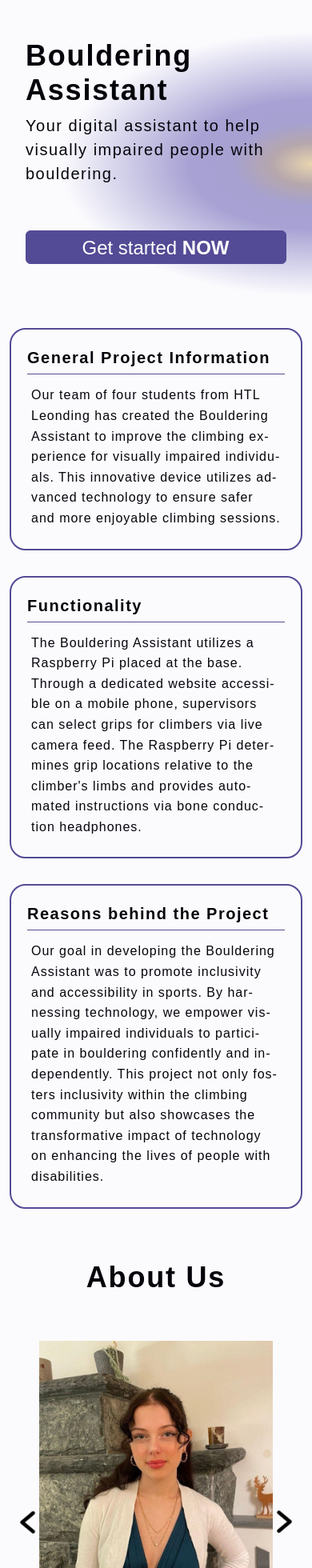
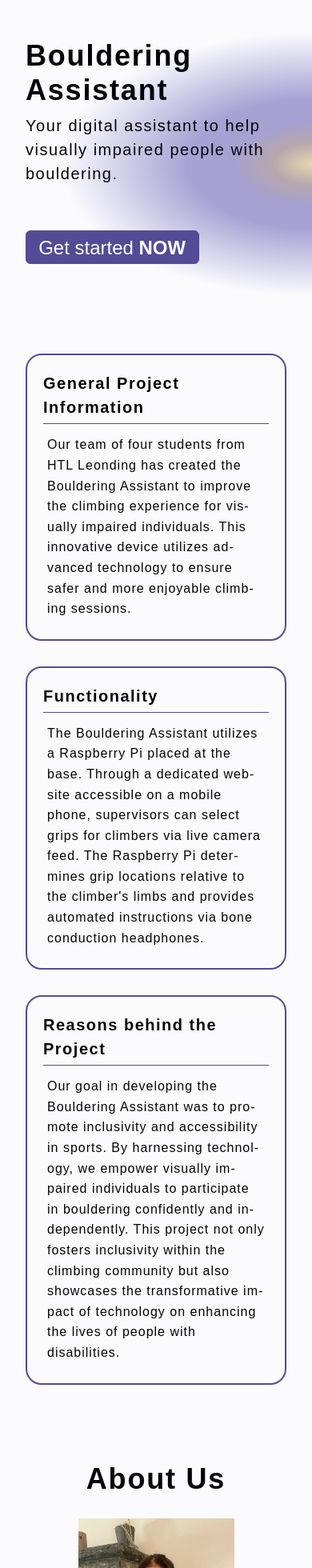
Before and after one commit to melanie-bauer/BoulderingAssistant_VueApp, a Vue app: page / in a window 390 px wide. Shown: the top 1960 px of the page at 80% size. Built offline with nearby package versions, Linux system fonts and the light colour scheme; a web font is replaced by a local one.

Commit message:
did an overlay if session cant be started
if viewbox is to big or not a phone session cant be started and message box appears

```diff
--- a/src/components/AboutUs.vue
+++ b/src/components/AboutUs.vue
@@ -70,7 +70,7 @@ onBeforeUnmount(() => {
   align-items: center;
   justify-content: center;
   position: relative;
-  margin-top: var(--spacing-m);
+  padding: var(--spacing-m);
 }
 
 img, svg {
@@ -88,7 +88,8 @@ img, svg {
 
 .image-wrapper {
   text-align: center;
-  height: 60vh;
+  max-height: calc(var(--vh, 1vh) * 60);
+  max-width: 80vw;
   display: flex;
   align-items: center;
   justify-content: center;
@@ -96,9 +97,9 @@ img, svg {
 }
 
 .main-image {
-  min-height: 50vh;
+  min-height: 40vh;
   max-height: 60vh;
-  max-width: 80%;
+  max-width: 50vw;
   margin: 0 20px;
 }
 
--- a/src/components/FirstLook.vue
+++ b/src/components/FirstLook.vue
@@ -1,40 +1,122 @@
 <script setup>
-import {RouterLink} from 'vue-router'
+import { ref, onMounted } from 'vue';
 import PrimaryButton from "@/components/PrimaryButton.vue";
+import heightToggleButton from "@/components/HeightToggleButton.vue";
+
+// State to manage device type and overlay visibility
+const isPhone = ref(false);
+const showOverlay = ref(false);
+
+// Check device type on component mount
+onMounted(() => {
+  isAPhone();
+});
+function isAPhone()
+{
+  isPhone.value = /Android|webOS|iPhone|iPad|iPod|BlackBerry|IEMobile|Opera Mini/i.test(navigator.userAgent) || window.innerWidth < 600;
+
+}
+window.addEventListener('resize', isAPhone);
+
+// Function to show overlay
+const showOverlayMessage = () => {
+  if (!isPhone.value) {
+    showOverlay.value = true;
+  }
+};
+
+// Function to hide overlay
+const hideOverlayMessage = () => {
+  showOverlay.value = false;
+};
 </script>
 
 <template>
-  <div class="gradient container d-flex flex-column">
-    <h1 class="col-sm-12 header-xl">Bouldering Assistant</h1>
-    <h4 class="col-11">Your digital assistant to help visually impaired people with bouldering.</h4>
-    <PrimaryButton class="button col-8 btn-large" to="/boulderingSession">Get started <b>NOW</b></PrimaryButton>
+  <div :class="{ 'blur': showOverlay }">
+    <div class="gradient container d-flex flex-column">
+      <h1 class="col-sm-12 header-xl">Bouldering Assistant</h1>
+      <h4 class="col-11">Your digital assistant to help visually impaired people with bouldering.</h4>
+      <button v-if="!isPhone" class="button col-8 btn-large btn btn-primary" @click="showOverlayMessage">Get started <b>NOW</b></button>
+      <PrimaryButton v-else class="button col-8 btn-large" to="/boulderingSession">Get started <b>NOW</b></PrimaryButton>
+    </div>
+  </div>
+  <!-- Overlay -->
+  <div v-if="showOverlay" class="overlay">
+    <div class="overlay-content">
+      <p class="h4">You can't start a session as long as you are not on a phone.</p>
+      <button class="ok-button btn btn-primary" @click="hideOverlayMessage">OK</button>
+    </div>
   </div>
 </template>
 
 <style scoped>
+.btn {
+  padding: 3px 10px 1px 9px !important;
+  font-size: var(--header-r);
+}
+
+.blur {
+  filter: blur(5px);
+  z-index: 10;
+  min-height: calc(var(--vh, 1vh) * 100);
+}
+
+/* Overlay styling */
+.overlay {
+  position: fixed;
+  top: 0;
+  left: 0;
+  width: 100%;
+  height: 100%;
+  background: rgba(0, 0, 0, 0.5);
+  display: flex;
+  align-items: center;
+  justify-content: center;
+  padding: 0 10% ;
+  z-index: 1000;
+}
+
+.overlay-content {
+  background: white;
+  padding: var(--spacing-xl);
+  border-radius: var(--button-radius);
+  text-align: center;
+  color: black;
+}
+
+.ok-button {
+  margin-top: var(--spacing-m);
+}
+
 .container {
   background-color: var(--background);
   color: var(--text);
   padding: var(--spacing-m);
 }
+
 .gradient {
   padding: var(--spacing-xl) var(--spacing-m);
   min-height: 200px;
   background: radial-gradient(at right center, #E8D5B0FF 0%, rgb(182, 167, 172) 4%, rgba(96, 88, 163, 1) 26%, var(--background) 57%);
 }
+
 .button {
   margin: var(--spacing-xl) 0 var(--spacing-m) 0;
 }
 
+/* Light mode gradient */
 @media (prefers-color-scheme: light) {
   .gradient {
     background: radial-gradient(at right center, rgba(232, 213, 176, 1) 0%, rgb(182, 167, 172) 9%, rgba(166, 161, 209, 1) 18%, rgb(167, 162, 211) 28%, var(--background) 57%);
   }
 }
+
+/* Larger screen adjustments */
 @media (min-width: 992px) {
   .container {
     min-height: calc(var(--vh, 1vh) * 60);
   }
+
   .button {
     margin: calc(var(--vh, 1vh) * 25) 0 var(--spacing-xl) 0;
     height: calc(var(--vh, 1vh) * 10);
--- a/src/components/PrimaryButton.vue
+++ b/src/components/PrimaryButton.vue
@@ -19,7 +19,6 @@ export default {
     width: {
       type: [Number, String],
       required: false,
-      default: 'auto'
     },
     fontSize: {
       type: [Number, String],
--- a/src/components/ProjectInfos.vue
+++ b/src/components/ProjectInfos.vue
@@ -25,7 +25,7 @@ export default defineComponent({
 
 <style scoped>
 .container {
-  padding-bottom: 0 !important;
+  padding: var(--spacing-m);
 }
 
 
```
